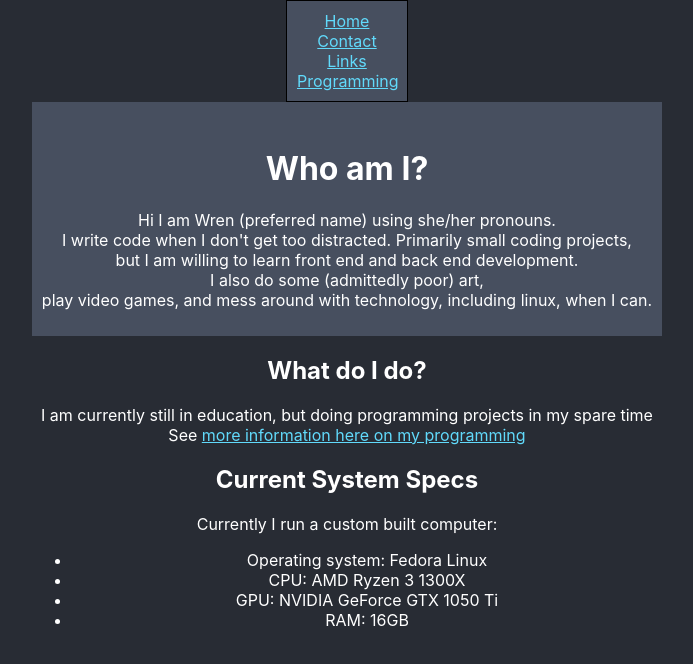
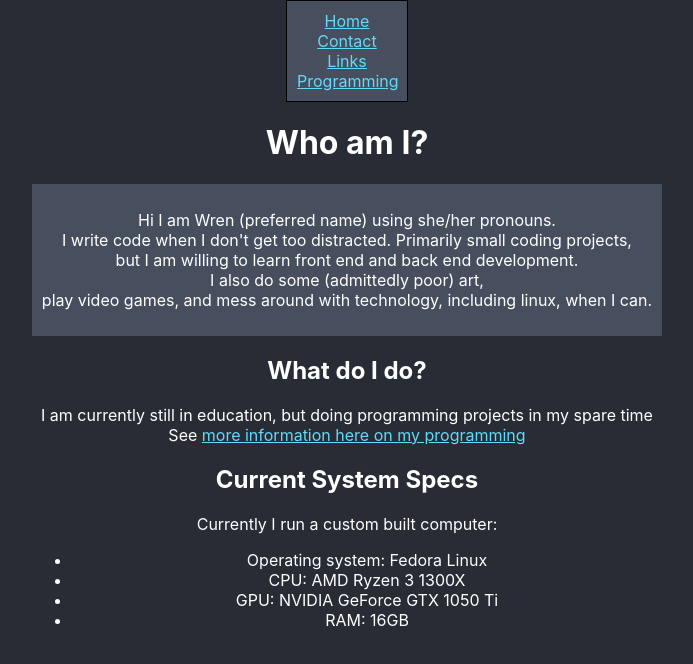
Before and after one commit to wrac4242/wrac4242.github.io, a React (Create React App) app: page / in a window 1280 px wide. Shown: the top 664 px of the page, without its empty margins (293-986 px from the left). Built offline with nearby package versions, Linux system fonts and the light colour scheme.

Commit message:
change placing of header

```diff
--- a/src/Home.tsx
+++ b/src/Home.tsx
@@ -6,11 +6,11 @@ class Home extends React.Component {
 	render() {
 		return (
 			<div>
+				<h1>
+					Who am I?
+				</h1>
 				<div className="Boxed">
 					<p>
-						<h1>
-							Who am I?
-						</h1>
 						Hi I am Wren (preferred name) using she/her pronouns.
 						<br></br>
 						I write code when I don't get too distracted. Primarily small coding projects,
```
